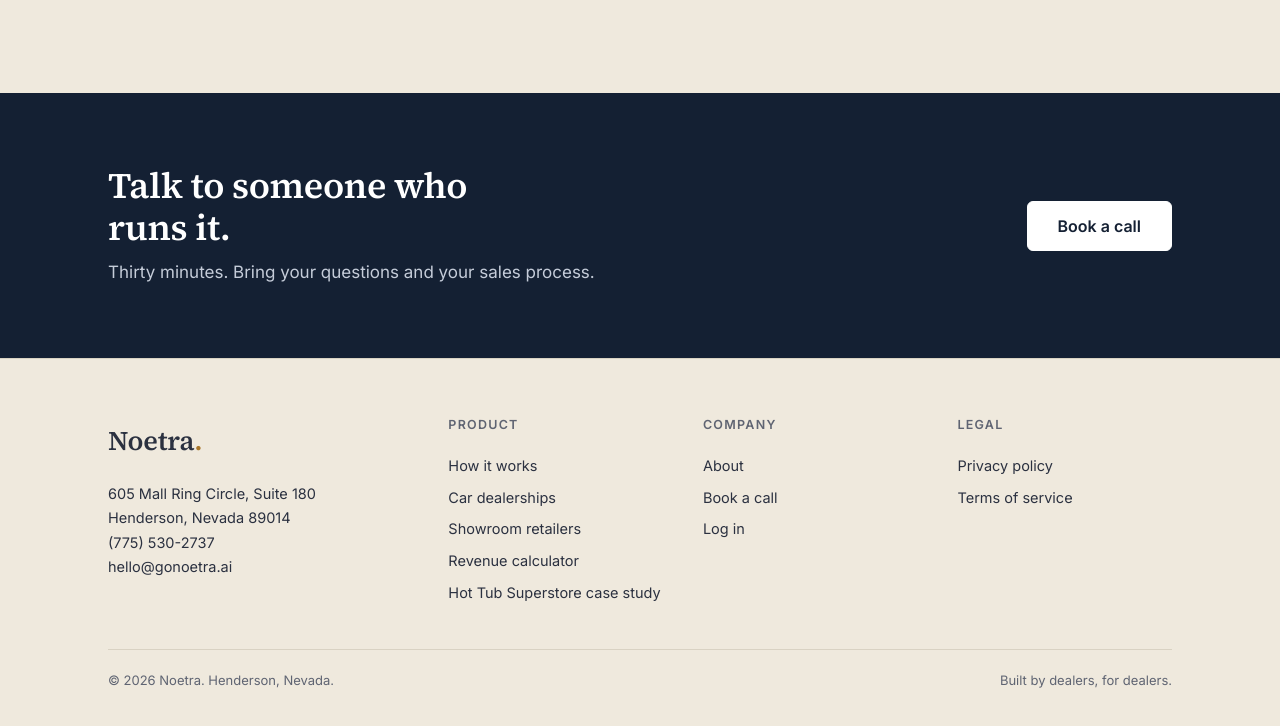
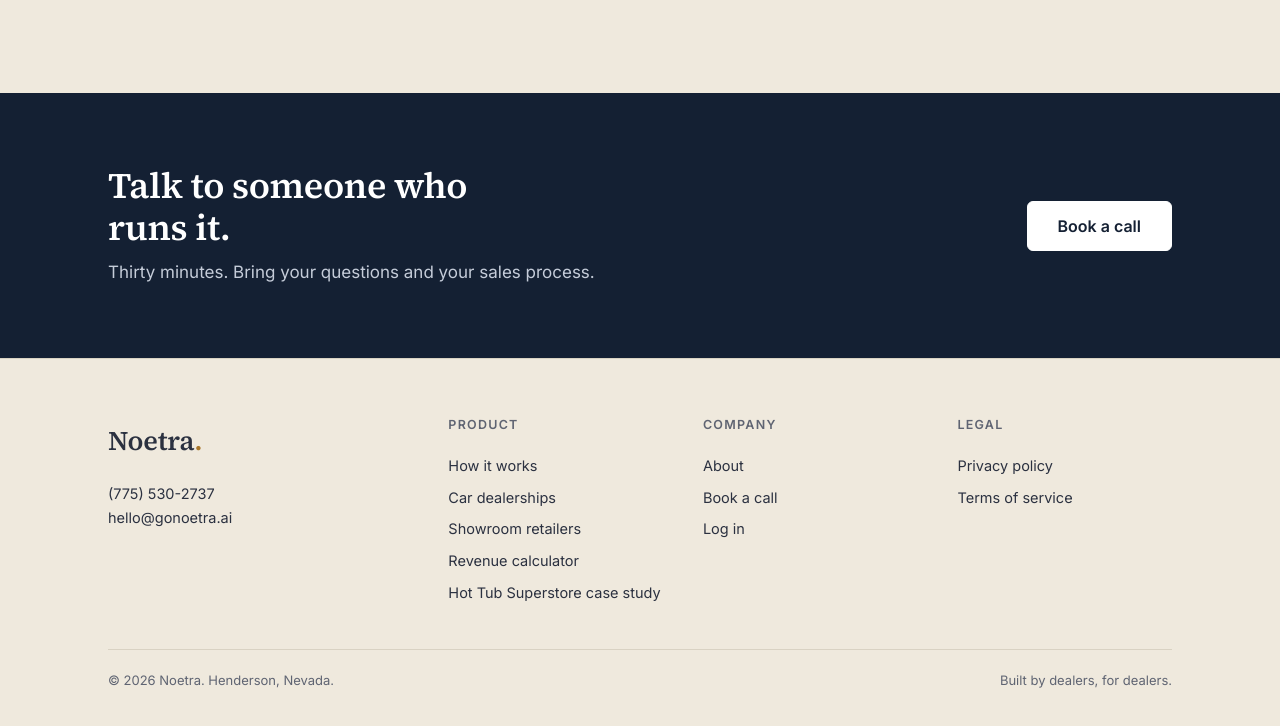
Before and after one commit to gettings20-tech/gonoetra-site, a plain HTML site: page about.html in a window 1280 px wide. Shown: the part 2974-3700 px from the top of the page. Drawn offline with Linux system fonts and the light colour scheme.

Commit message:
Remove street address from all footers
Co-Authored-By: Claude Fable 5.1 <noreply@anthropic.com>

```diff
--- a/about.html
+++ b/about.html
@@ -103,7 +103,7 @@
         <div class="footer-grid">
             <div>
                 <a href="/" class="brand">Noetra<span>.</span></a>
-                <address style="margin-top:14px">605 Mall Ring Circle, Suite 180<br>Henderson, Nevada 89014<br><a href="tel:+17755302737" style="display:inline">(775) 530-2737</a><br><a href="mailto:hello@gonoetra.ai" style="display:inline">hello@gonoetra.ai</a></address>
+                <address style="margin-top:14px"><a href="tel:+17755302737" style="display:inline">(775) 530-2737</a><br><a href="mailto:hello@gonoetra.ai" style="display:inline">hello@gonoetra.ai</a></address>
             </div>
             <div>
                 <h4>Product</h4>
```
Also changed, not shown: book-a-call.html (+1 -1 lines), case-study-hts.html (+1 -1 lines), dealerships.html (+1 -1 lines), how-it-works.html (+1 -1 lines), index.html (+1 -1 lines), privacy.html (+1 -1 lines), roi-calculator.html (+1 -1 lines), showrooms.html (+1 -1 lines), terms.html (+1 -1 lines).
